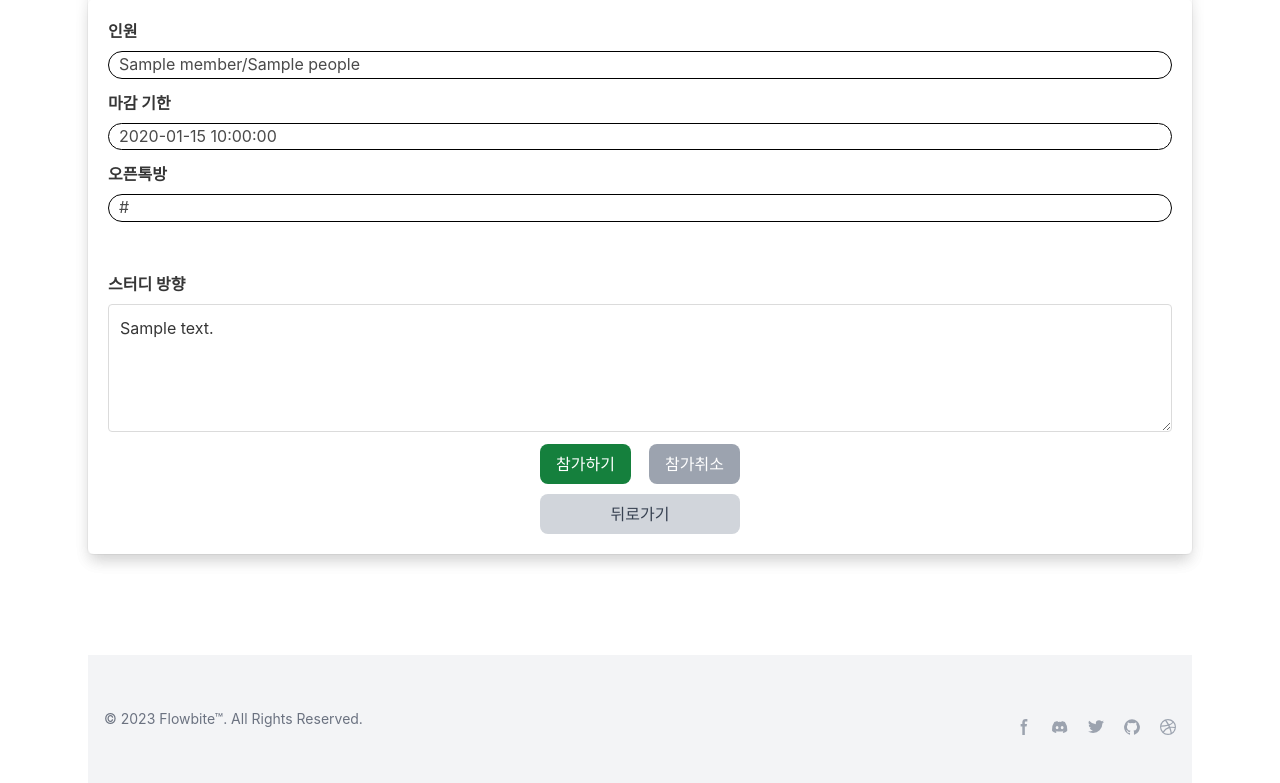
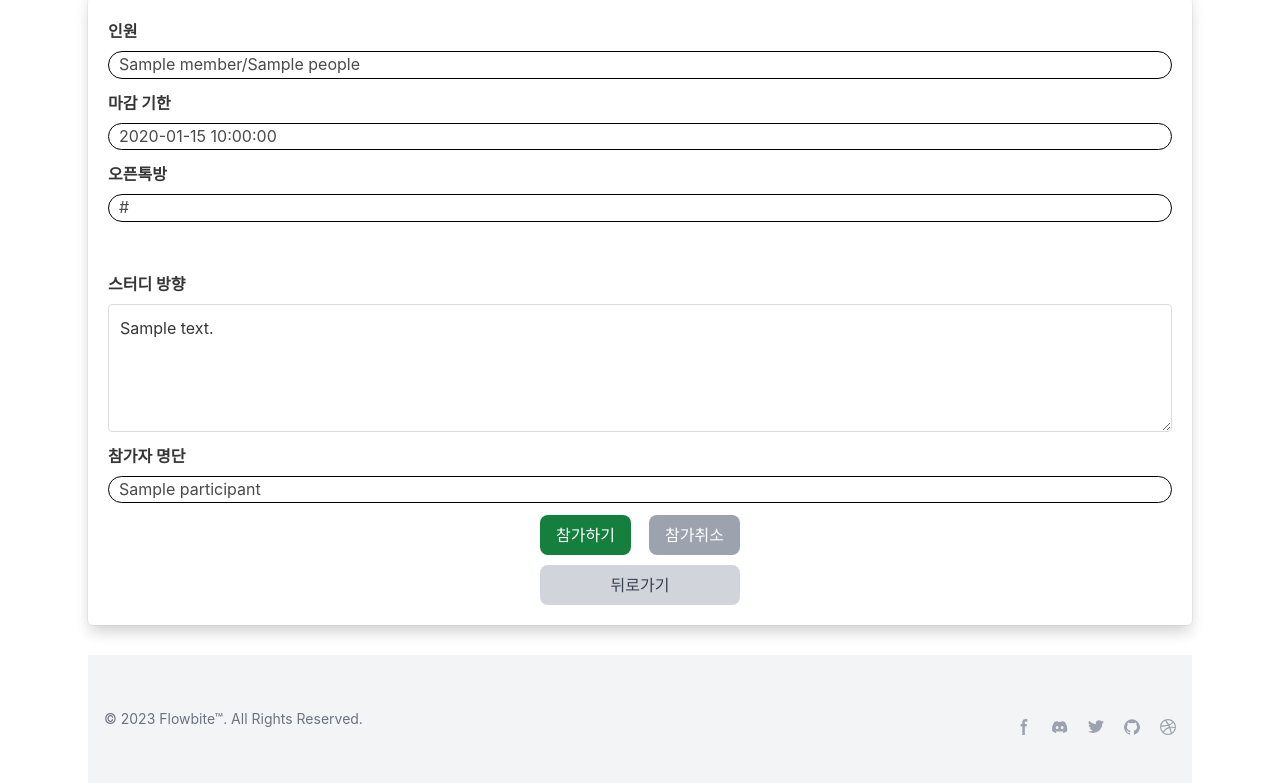
Before and after one commit to hjlee5701/Jungle-Hub, a Flask app: template templates/partyDetail.html in a window 1280 px wide. Shown: the part 419-1202 px from the top of the page. Run offline with Flask 3, Linux system fonts and the light colour scheme; the template is opened without the code that fills it: most values are stand-ins (such as "Sample title", 1, 10 or a date in 2020); some libraries are stand-ins or nearby versions.

Commit message:
feat: [박동호] 파티 디테일 페이지 참가자 명단출력 추가

```diff
--- a/app.py
+++ b/app.py
@@ -159,7 +159,14 @@
     partyDetail = userdb.party.find_one({'_id': ObjectId(partyId)},{'_id':False})
     partyDetail['_id']= partyId
     # print(partyDetail)
-    return render_template('partyDetail.html', partyDetail=partyDetail, partyId=partyId)
+
+    participantList = list(userdb.attendees.find({'partyId':partyId}))
+    print(participantList)
+    participant = ""
+    for i in participantList:
+        participant += (" " + i['userId'] + ",")
+
+    return render_template('partyDetail.html', partyDetail=partyDetail, partyId=partyId, participant=participant)
 
 
 
--- a/templates/partyDetail.html
+++ b/templates/partyDetail.html
@@ -118,6 +118,12 @@
                                 <textarea class="textarea" readonly>{{ partyDetail.content }}</textarea>
                             </div>
                         </div>
+                        <div class="field">
+                            <label class="label">참가자 명단</label>
+                            <div class="control">
+                                <p class="content_text">{{ participant }}</p>
+                            </div>
+                        </div>
                         <div style="margin: 0 auto; width: 200px">
                             <div style="display: flex; justify-content: space-between;">
                                 <button type="button" class="inline-flex items-center justify-center px-4 py-2 text-base font-medium text-center text-white bg-green-700 rounded-lg hover:bg-green-800"
```
